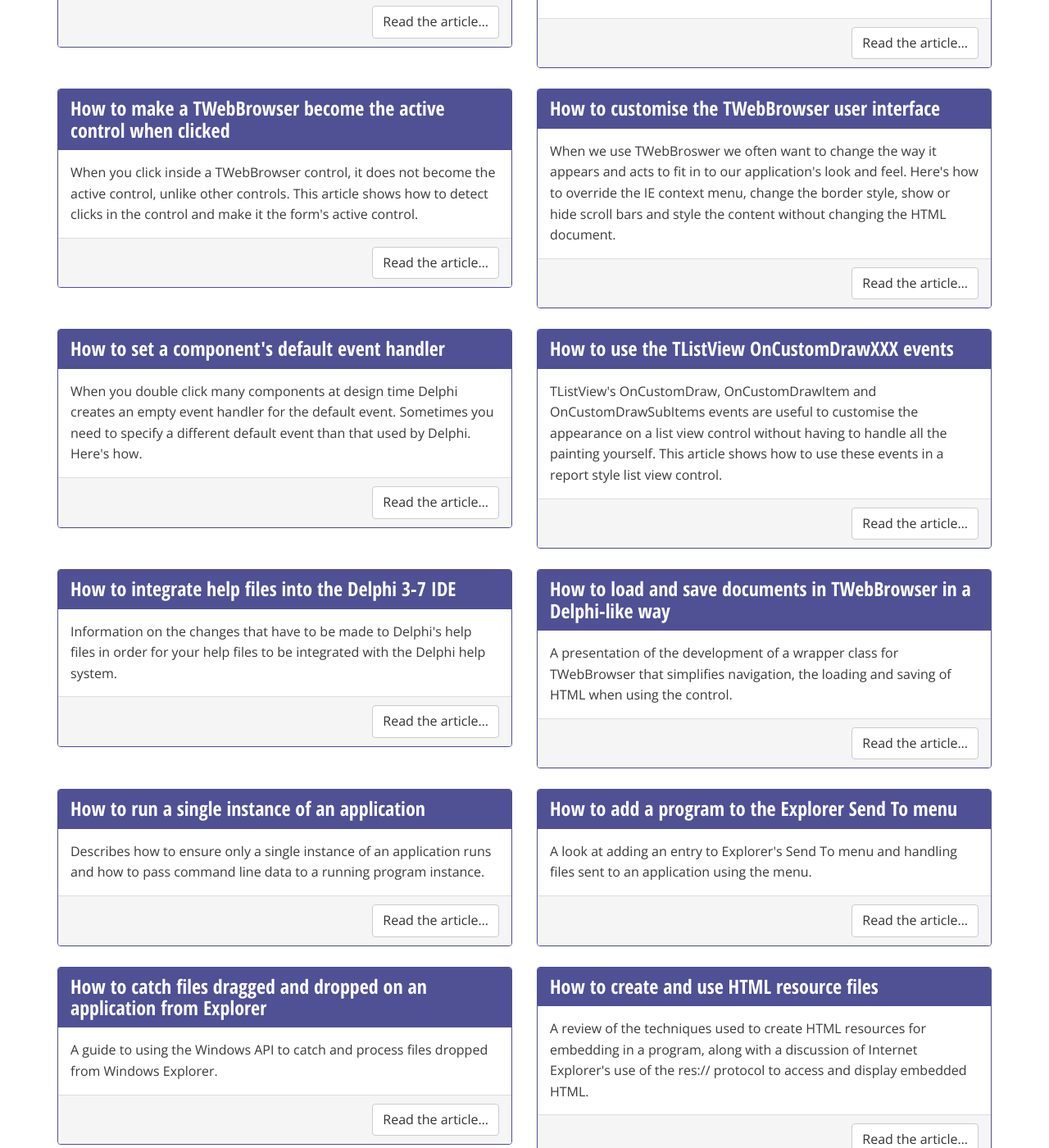
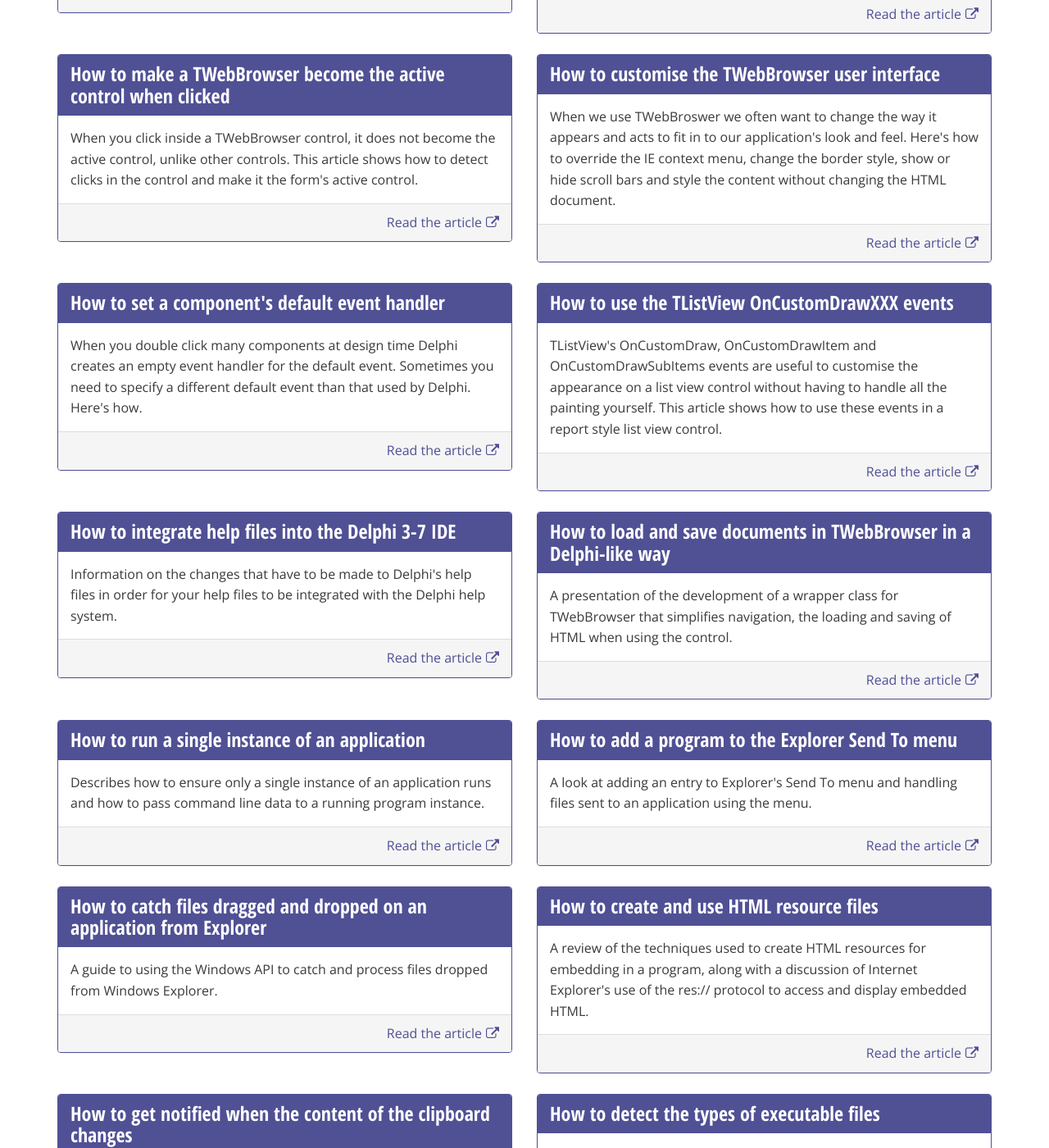
Before and after one commit to delphidabbler/delphidabbler.github.io, a Jekyll site: the page built from articles.html, in a window 1280 px wide and 1400 px high, scrolled down 1088 px. Shown: the whole window at 82% size. Built offline with Jekyll 4.4.1, drawn with Linux system fonts in a browser that asks for light colours; nearby versions of some CDN libraries; some of the changed text lies outside the part shown.

Commit message:
Restyle "More info" and "Read articles" links
Removed button styling
Added glyph indicating link goes off site.

```diff
--- a/articles.html
+++ b/articles.html
@@ -22,7 +22,7 @@ title: Articles
           <p>{{ article.summary | escape }}</p>
         </div>
         <footer class="panel-footer text-right">
-          <a href="{{ article.more-info }}" aria-label="Read &quot;{{ article.title | escape }}&quot; over on {{ site.data.core.orig-site-name | escape }}" class="btn btn-default">Read the article&hellip;</a>
+          <a href="{{ article.more-info }}" aria-label="Read &quot;{{ article.title | escape }}&quot; over on {{ site.data.core.orig-site-name | escape }}">Read the article<span class="fa fa-external-link fa-x-pad-left" aria-hidden="true"></span></a>
         </footer>
       </div>
     </div>
--- a/codelib.html
+++ b/codelib.html
@@ -25,7 +25,7 @@ title: Code Library
           {% if item.mothballed %}<p class="alert alert-warning small" role="alert"><span class="fa fa-flag fa-lg fa-x-pad-right" aria-hidden="true"></span><span class="sr-only">Note</span> This item is mothballed. It is being neither developed nor supported.</p>{% endif %}
         </div>
         <div class="panel-footer text-right">
-          <a href="{{ item.more-info }}" aria-label="{{ item.title | escape }} page on {{ site.data.core.orig-site-name | escape }}" class="btn btn-default">More info&hellip;</a>
+          <a href="{{ item.more-info }}" aria-label="{{ item.title | escape }} page on {{ site.data.core.orig-site-name | escape }}"></span>More info<span class="fa fa-external-link fa-x-pad-left" aria-hidden="true"></span></a>
         </div>
       </div>
     </div>
--- a/programs.html
+++ b/programs.html
@@ -24,7 +24,7 @@ title: Applications
           {% if program.mothballed %}<p class="alert alert-warning small" role="alert"><span class="fa fa-flag fa-lg fa-x-pad-right" aria-hidden="true"></span><span class="sr-only">Note</span> This program is mothballed. It is being neither developed nor supported.</p>{% endif %}
         </div>
         <div class="panel-footer text-right">
-          <a href="{{ program.more-info }}" aria-label="{{ program.title | escape }} page on {{ site.data.core.orig-site-name | escape }}" class="btn btn-default">More info&hellip;</a>
+          <a href="{{ program.more-info }}" aria-label="{{ program.title | escape }} page on {{ site.data.core.orig-site-name | escape }}">More info<span class="fa fa-external-link fa-x-pad-left" aria-hidden="true"></span></a>
         </div>
       </div>
     </div>
```
